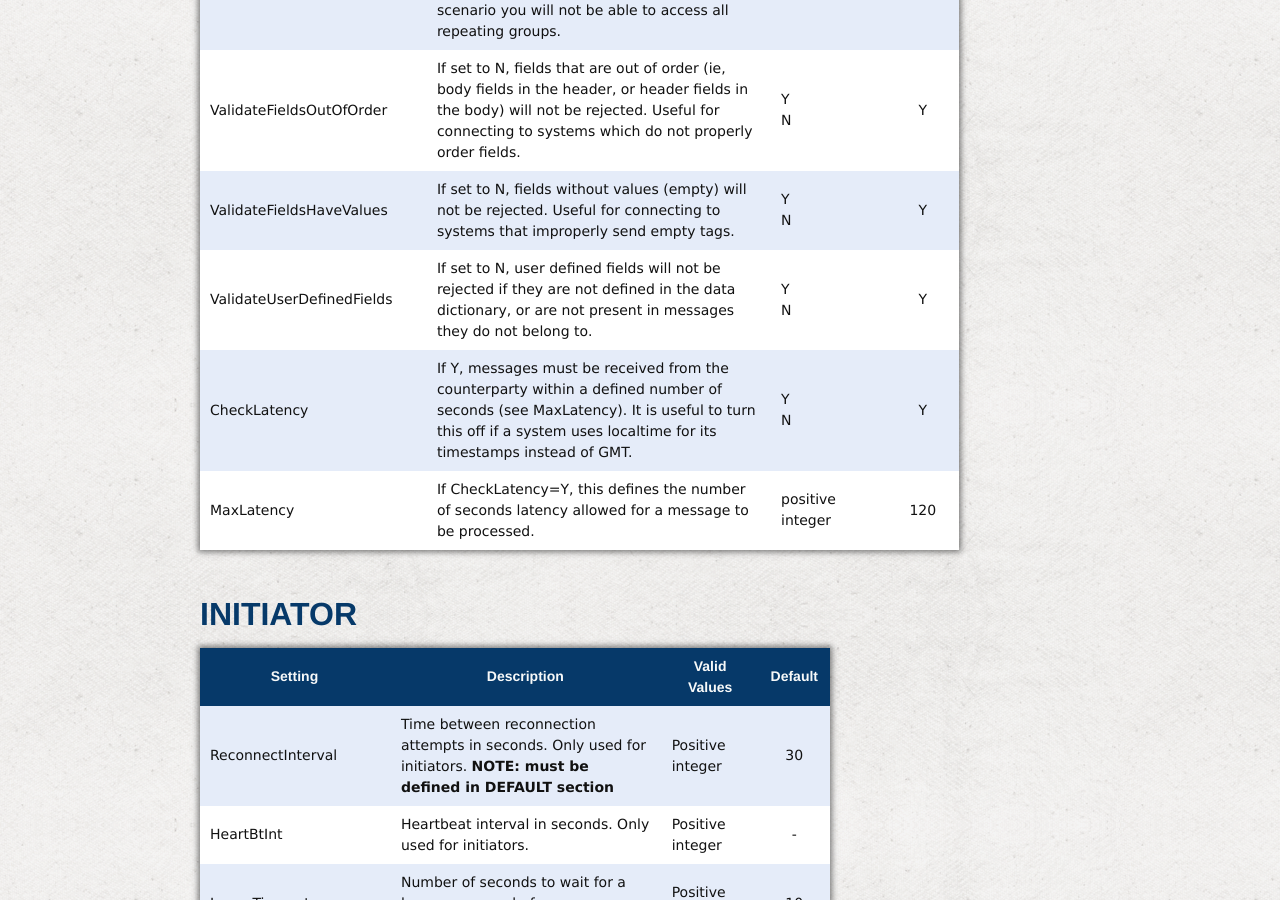
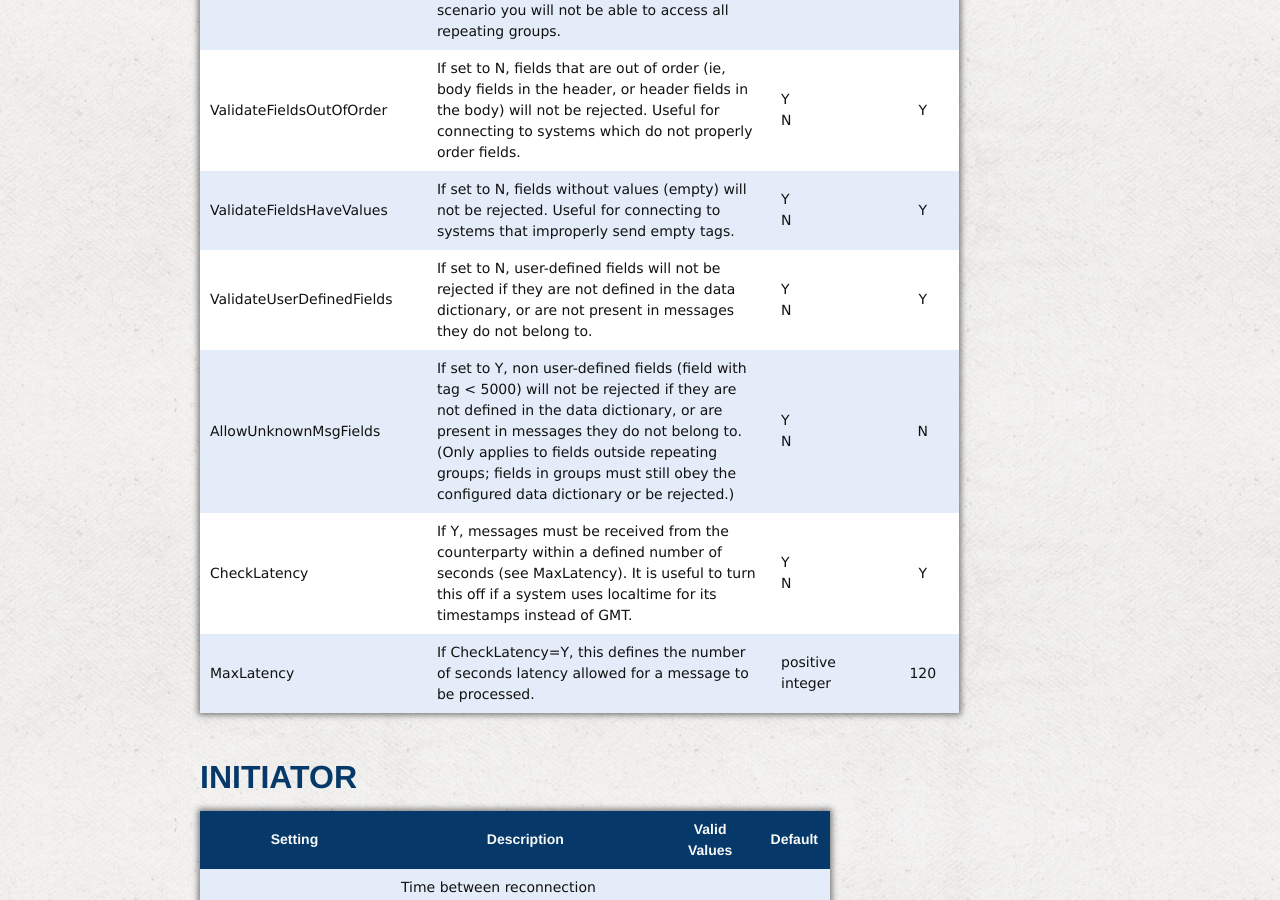
Before and after one commit to connamara/quickfixn, a Jekyll site: the page built from tutorial/configuration.md, in a window 1280 px wide and 900 px high, scrolled down 5895 px. Built offline with Jekyll 4.4.1, drawn with Linux system fonts in a browser that asks for light colours.

Commit message:
document config AllowUnknownMsgFields and credit
 #430

```diff
--- a/tutorial/configuration.md
+++ b/tutorial/configuration.md
@@ -400,12 +400,23 @@ QuickFIX Settings
 
   <tr>
     <td class='setting'>ValidateUserDefinedFields</td>
-    <td class='description'>If set to N, user defined fields will not be rejected if they are not defined in the data dictionary, or are not present in messages they do not belong to.</td>
+    <td class='description'>If set to N, user-defined fields will not be rejected if they are not defined in the data dictionary, or are not present in messages they do not belong to.</td>
     <td class='valid'>
       <div>Y</div>
       <div>N</div>
     </td>
     <td class='default'>Y</td>
+  </tr>
+
+  <tr>
+    <td class='setting'>AllowUnknownMsgFields</td>
+    <td class='description'>If set to Y, non user-defined fields (field with tag < 5000) will not be rejected if they are not defined in the data dictionary, or are present in messages they do not belong to.
+                            <br/>(Only applies to fields outside repeating groups; fields in groups must still obey the configured data dictionary or be rejected.)</td>
+    <td class='valid'>
+      <div>Y</div>
+      <div>N</div>
+    </td>
+    <td class='default'>N</td>
   </tr>
 
   <tr>
```
Also changed, not shown: web/views/about/credits.md (+1 -0 lines).
